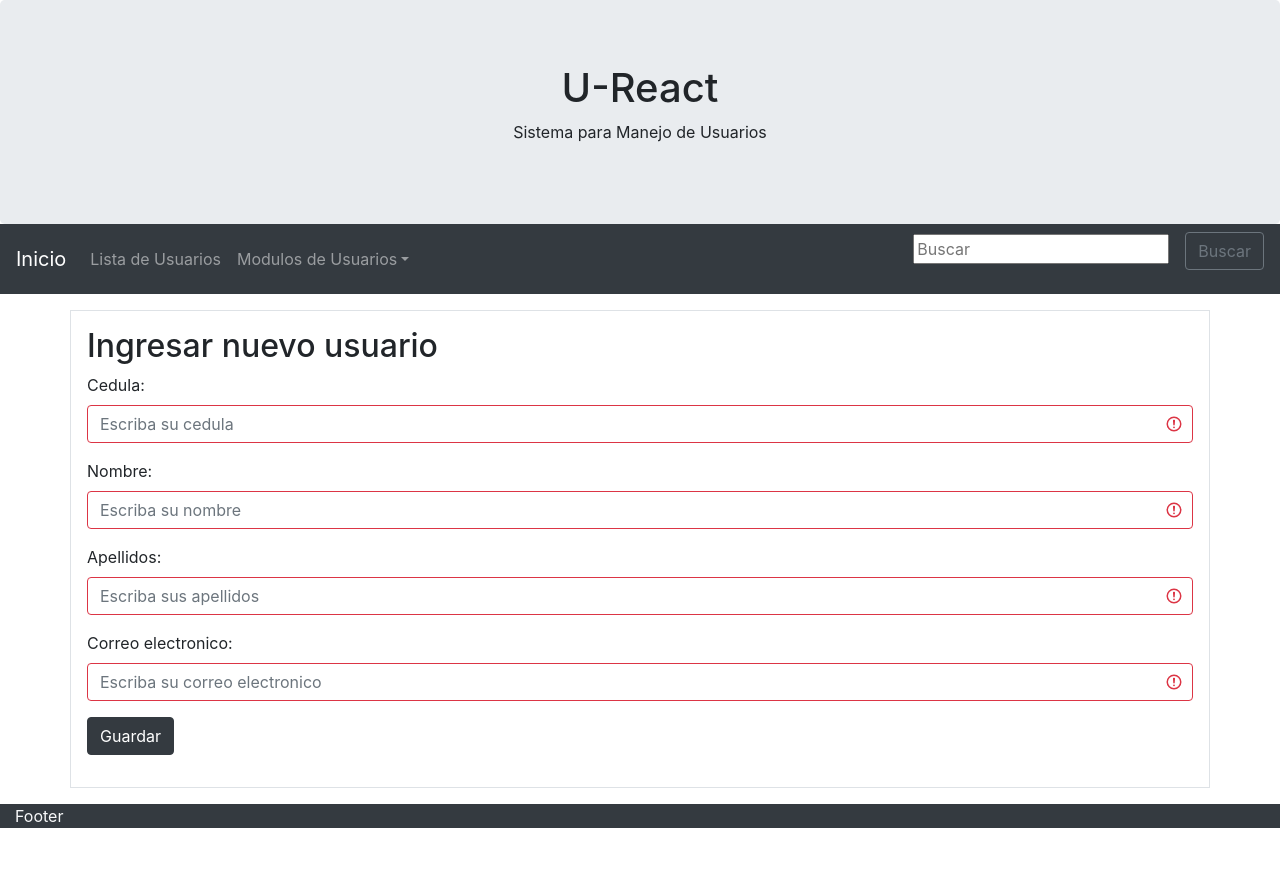
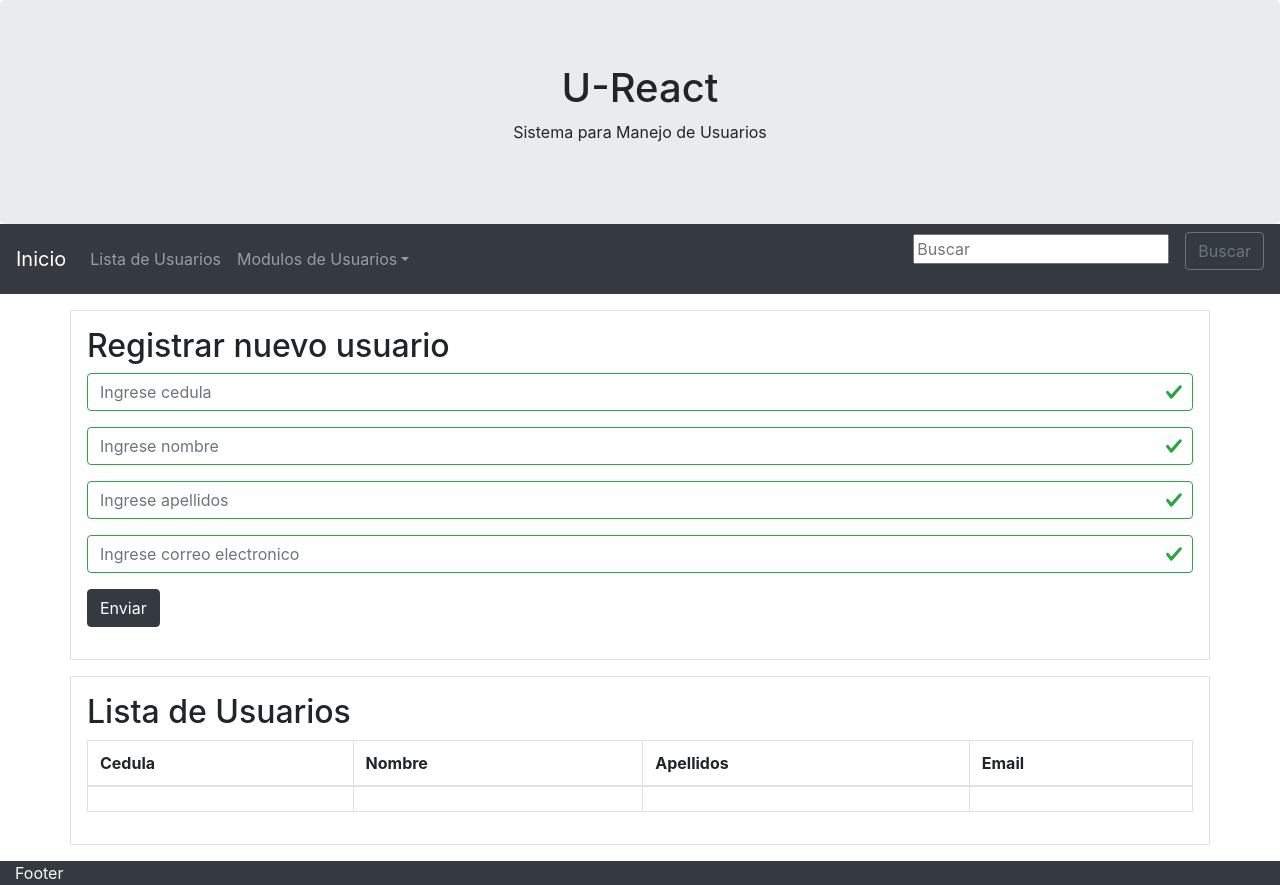
Before and after one commit to sbetsabe/my_app, a React (Create React App) app: page /newuser in a window 1280 px wide. Before the commit the page ends 828 px from the top, so only its background shows below. Built offline with nearby package versions, Linux system fonts and the light colour scheme.

Commit message:
Registrar nuevo usuario

```diff
--- a/src/pages/lista.js
+++ b/src/pages/lista.js
@@ -1,4 +1,5 @@
 import React from 'react';
+
 export default () => (
 
   <div className="container p-3 my-3 border">
@@ -15,10 +16,10 @@ export default () => (
       </thead>
       <tbody>
         <tr>
-          <td>507890345</td>
-          <td>John</td>
-          <td>Doe</td>
-          <td>john@example.com</td>
+          <td></td>
+          <td>Nombre</td>
+          <td>Apellidos</td>
+          <td>Email</td>
         </tr>
         <tr>
           <td>115650890</td>
--- a/src/pages/modifyuser.js
+++ b/src/pages/modifyuser.js
@@ -71,6 +71,27 @@ export default() => {
           </div>
         </form>
       </div>
+      <div className="container p-3 my-3 border">
+        <h2>Lista de Usuarios</h2>
+        <table class="table table-bordered">
+          <thead>
+            <tr>
+              <th>Cedula</th>
+              <th>Nombre</th>
+              <th>Apellidos</th>
+              <th>Email</th>
+            </tr>
+          </thead>
+          <tbody>
+            <tr>
+              <td>{datos.cedula}</td>
+              <td>{datos.nombre}</td>
+              <td>{datos.apellidos}</td>
+              <td>{datos.email}</td>
+            </tr>
+          </tbody>
+        </table>
+      </div>
     </Fragment>
   )
 };
--- a/src/pages/newuser.js
+++ b/src/pages/newuser.js
@@ -1,43 +1,97 @@
-import React from 'react';
+import React, {Fragment, useState} from 'react';
 
-export default () => (
+export default() => {
+
+  const [datos, setDatos] = useState({
+    cedula: '',
+    nombre: '',
+    apellidos: '',
+    email: ''
+  })
+
+  const handleInputChange = (event) => {
+      //console.log(event.target.value)
+      setDatos({
+        ...datos,
+        [event.target.name] : event.target.value
+      })
+  }
+
+  const enviarDatos = (event) => {
+      event.preventDefault();
+      console.log(datos.cedula + ' ' + datos.nombre + ' ' + datos.apellidos + ' ' + datos.email)
+  }
+
+  return(
+    <Fragment>
       <div className="container p-3 my-3 border">
-      <h2>Ingresar nuevo usuario</h2>
-      <form className="was-validated">
+        <h2>Registrar nuevo usuario</h2>
+        <form className="was-validated" onSubmit={enviarDatos}>
           <div className="form-group">
-          <label htmlFor="cedula">Cedula:</label>
             <input
+              placeholder="Ingrese cedula"
+              className="form-control"
+              type="text"
               name="cedula"
-            type="text"
-            className="form-control"
-            placeholder="Escriba su cedula"
-            required/>
+              onChange={handleInputChange}
+            ></input>
           </div>
           <div className="form-group">
-          <label htmlFor="nombre">Nombre:</label>
             <input
+              placeholder="Ingrese nombre"
+              className="form-control"
               type="text"
-            className="form-control"
-            placeholder="Escriba su nombre"
-            required/>
+              name="nombre"
+              onChange={handleInputChange}
+            ></input>
           </div>
           <div className="form-group">
-          <label htmlFor="apellidos">Apellidos:</label>
             <input
+              placeholder="Ingrese apellidos"
+              className="form-control"
               type="text"
-            className="form-control"
-            placeholder="Escriba sus apellidos"
-            required/>
+              name="apellidos"
+              onChange={handleInputChange}
+            ></input>
           </div>
           <div className="form-group">
-          <label htmlFor="email">Correo electronico:</label>
             <input
+              placeholder="Ingrese correo electronico"
+              className="form-control"
               type="email"
-            className="form-control"
-            placeholder="Escriba su correo electronico"
-            required/>
+              name="email"
+              onChange={handleInputChange}
+            ></input>
           </div>
-        <button type="button" class="btn btn-dark">Guardar</button>
+          <div className="form-group">
+            <button
+              className="btn btn-dark"
+              type="submit"
+            >Enviar</button>
+          </div>
         </form>
       </div>
-);
+      <div className="container p-3 my-3 border">
+        <h2>Lista de Usuarios</h2>
+        <table class="table table-bordered">
+          <thead>
+            <tr>
+              <th>Cedula</th>
+              <th>Nombre</th>
+              <th>Apellidos</th>
+              <th>Email</th>
+            </tr>
+          </thead>
+          <tbody>
+            <tr>
+              <td>{datos.cedula}</td>
+              <td>{datos.nombre}</td>
+              <td>{datos.apellidos}</td>
+              <td>{datos.email}</td>
+            </tr>
+          </tbody>
+        </table>
+      </div>
+    </Fragment>
+  )
+};
```
Lines whose indentation alone changed are shown as unchanged.
